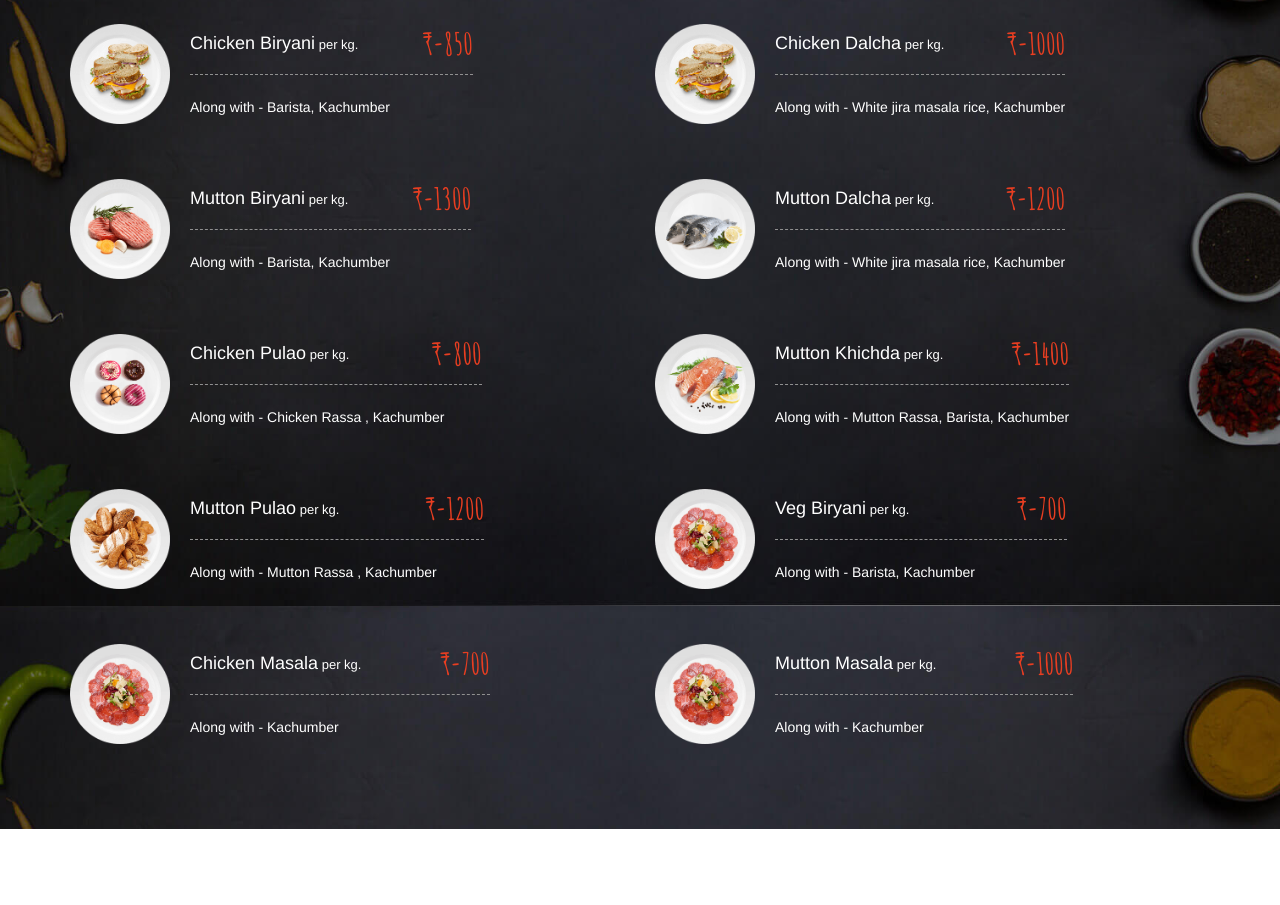
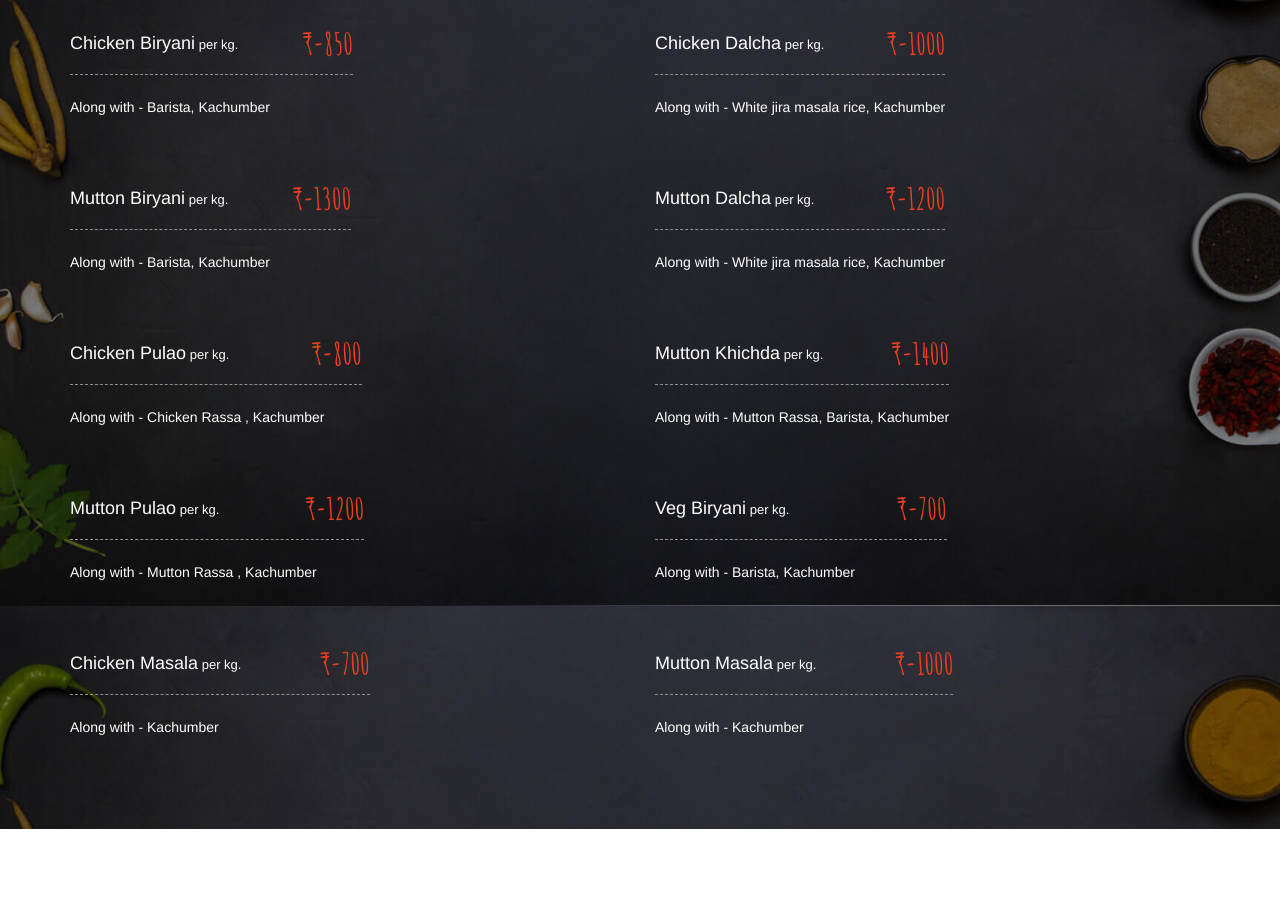
Before and after one commit to amirmursal/lukmaa, a website with bundled scripts: page index.html in a window 1280 px wide. Shown: the part 2813-3718 px from the top of the page. Built offline with nearby package versions, Linux system fonts and the light colour scheme; no server answers.

Commit message:
no message

```diff
--- a/index.html
+++ b/index.html
@@ -1333,7 +1333,7 @@ our-menu -->
 
                                     <div class="menu-body menu-left">
                                         <div class="menu-thumbnail">
-                                            <img class="img-responsive center-block" src="images/dish/05.png" alt="">
+                                           <!-- <img class="img-responsive center-block" src="images/dish/05.png" alt="">-->
                                         </div>
                                         <div class="menu-details">
                                             <div class="menu-title clearfix">
@@ -1349,7 +1349,7 @@ our-menu -->
 
                                     <div class="menu-body menu-left">
                                         <div class="menu-thumbnail">
-                                            <img class="img-responsive center-block" src="images/dish/02.png" alt="">
+                                          <!--  <img class="img-responsive center-block" src="images/dish/02.png" alt="">-->
                                         </div>
                                         <div class="menu-details">
                                             <div class="menu-title clearfix">
@@ -1365,7 +1365,7 @@ our-menu -->
                                     </div>
                                     <div class="menu-body menu-left">
                                         <div class="menu-thumbnail">
-                                            <img class="img-responsive center-block" src="images/dish/03.png" alt="">
+                                         <!--   <img class="img-responsive center-block" src="images/dish/03.png" alt="">-->
                                         </div>
                                         <div class="menu-details">
                                             <div class="menu-title clearfix">
@@ -1381,7 +1381,7 @@ our-menu -->
                                     </div>
                                     <div class="menu-body menu-left">
                                         <div class="menu-thumbnail">
-                                            <img class="img-responsive center-block" src="images/dish/04.png" alt="">
+                                           <!-- <img class="img-responsive center-block" src="images/dish/04.png" alt="">-->
                                         </div>
                                         <div class="menu-details">
                                             <div class="menu-title clearfix">
@@ -1397,7 +1397,7 @@ our-menu -->
                                     </div>
                                     <div class="menu-body menu-left">
                                         <div class="menu-thumbnail">
-                                            <img class="img-responsive center-block" src="images/dish/08.png" alt="">
+                                            <!--<img class="img-responsive center-block" src="images/dish/08.png" alt="">-->
                                         </div>
                                         <div class="menu-details">
                                             <div class="menu-title clearfix">
@@ -1415,7 +1415,7 @@ our-menu -->
                                 <div class="col-lg-6 col-md-6 col-sm-6">
                                     <div class="menu-body menu-left">
                                         <div class="menu-thumbnail">
-                                            <img class="img-responsive center-block" src="images/dish/05.png" alt="">
+                                          <!--  <img class="img-responsive center-block" src="images/dish/05.png" alt="">-->
                                         </div>
                                         <div class="menu-details">
                                             <div class="menu-title clearfix">
@@ -1430,7 +1430,7 @@ our-menu -->
                                     </div>
                                     <div class="menu-body menu-left">
                                         <div class="menu-thumbnail">
-                                            <img class="img-responsive center-block" src="images/dish/06.png" alt="">
+                                         <!--   <img class="img-responsive center-block" src="images/dish/06.png" alt="">-->
                                         </div>
                                         <div class="menu-details">
                                             <div class="menu-title clearfix">
@@ -1445,7 +1445,7 @@ our-menu -->
                                     </div>
                                     <div class="menu-body menu-left">
                                         <div class="menu-thumbnail">
-                                            <img class="img-responsive center-block" src="images/dish/07.png" alt="">
+                                          <!--  <img class="img-responsive center-block" src="images/dish/07.png" alt="">-->
                                         </div>
                                         <div class="menu-details">
                                             <div class="menu-title clearfix">
@@ -1460,7 +1460,7 @@ our-menu -->
                                     </div>
                                     <div class="menu-body menu-left">
                                         <div class="menu-thumbnail">
-                                            <img class="img-responsive center-block" src="images/dish/08.png" alt="">
+                                           <!-- <img class="img-responsive center-block" src="images/dish/08.png" alt="">-->
                                         </div>
                                         <div class="menu-details">
                                             <div class="menu-title clearfix">
@@ -1477,7 +1477,7 @@ our-menu -->
 
                                     <div class="menu-body menu-left">
                                         <div class="menu-thumbnail">
-                                            <img class="img-responsive center-block" src="images/dish/08.png" alt="">
+                                         <!--   <img class="img-responsive center-block" src="images/dish/08.png" alt="">-->
                                         </div>
                                         <div class="menu-details">
                                             <div class="menu-title clearfix">
```
